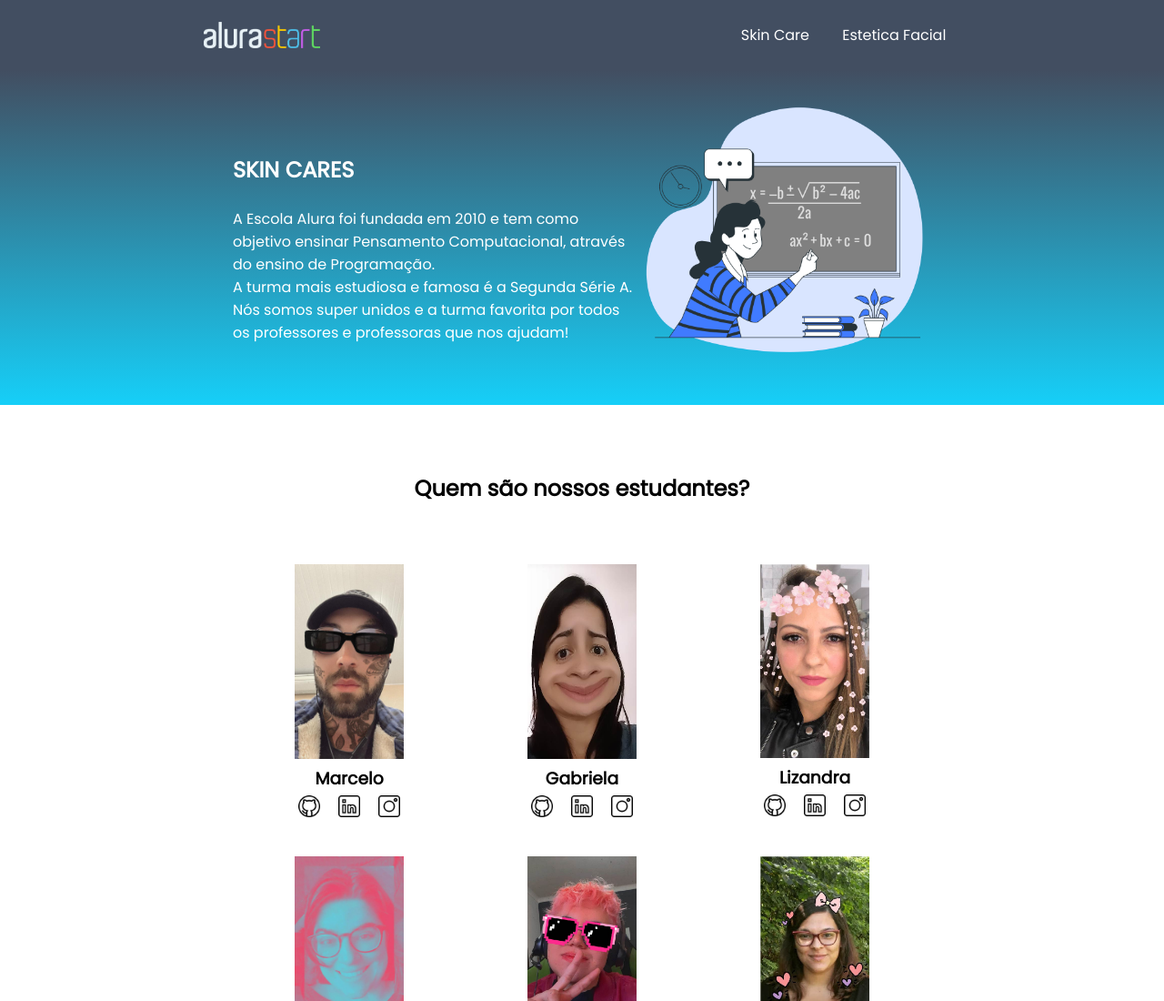
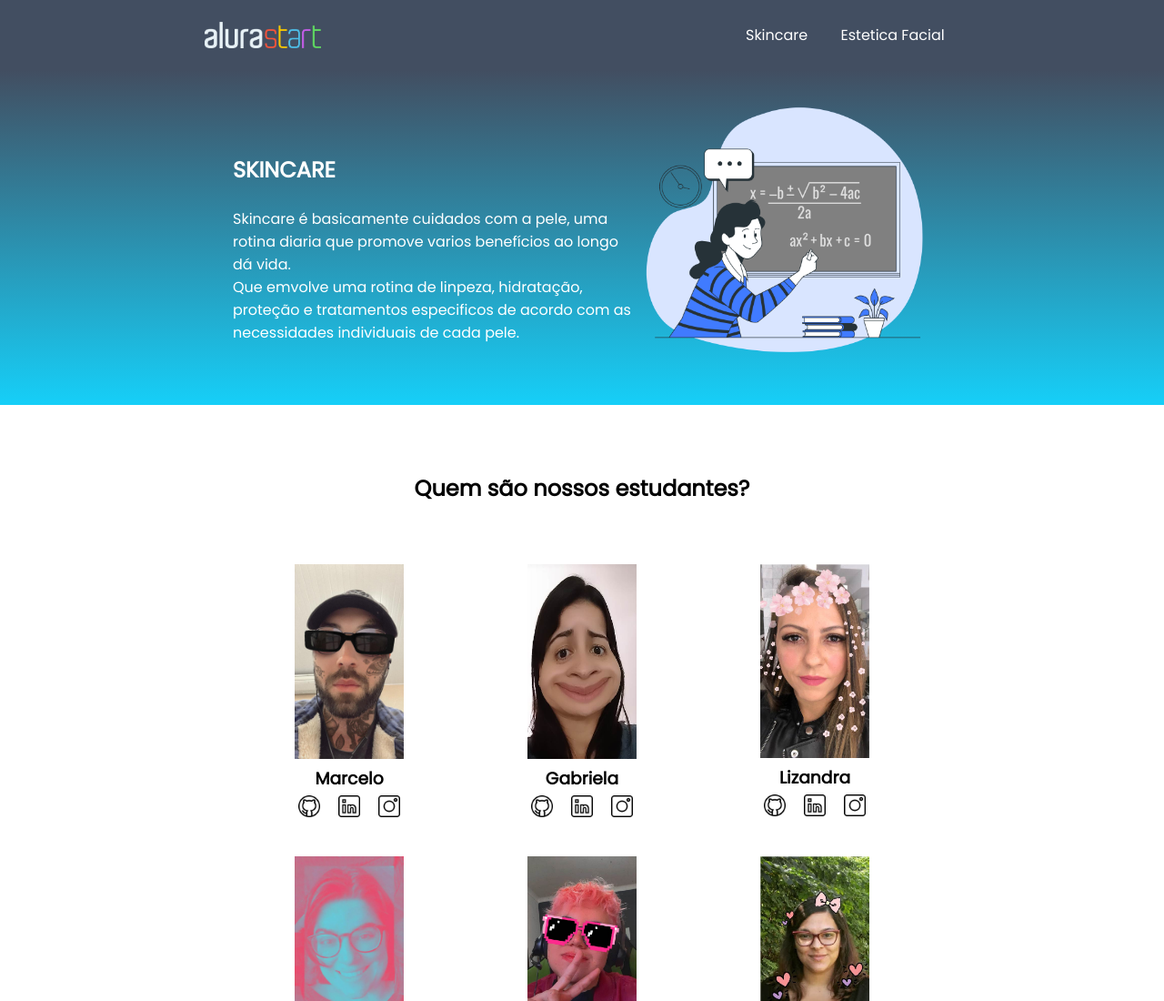
Before and after one commit to euanalivia/alura-projeto1, a plain HTML site: page index.html in a window 1280 px wide. Shown: the top 1100 px of the page at 91% size. Drawn offline with Linux system fonts and the light colour scheme.

Commit message:
Add files via upload

```diff
--- a/index.html
+++ b/index.html
@@ -16,17 +16,15 @@
     <header class="cabecalho">
         <img class="cabecalho-imagem" src="alurastart logo.png" alt="logo da alura start">
         <ul class="cabecalho-lista">
-            <li class="cabecalho-lista-item"><a href="#escola"></main>Skin Care</a></li>
+            <li class="cabecalho-lista-item"><a href="#escola"></main>Skincare</a></li>
             <li class="cabecalho-lista-item"><a href="#estudante">Estetica Facial</a></li>
         </ul>
     </header>
     <section id="escola">
         <div class="escola-div-conteudo">
-            <h2 class="escola-titulo">SKIN CARES</h2>
-            <p class="escola-texto-um">A Escola Alura foi fundada em 2010 e tem como objetivo ensinar Pensamento
-                Computacional, através do ensino de Programação.</p>
-            <p class="escola-texto-dois">A turma mais estudiosa e famosa é a Segunda Série A. Nós somos super unidos e a
-                turma favorita por todos os professores e professoras que nos ajudam!</p>
+            <h2 class="escola-titulo">SKINCARE</h2>
+            <p class="escola-texto-um">Skincare é basicamente cuidados com a pele, uma rotina diaria que promove varios benefícios ao longo dá vida.</p>
+            <p class="escola-texto-dois">Que emvolve uma rotina de linpeza, hidratação, proteção e tratamentos especificos de acordo com as necessidades individuais de cada pele.</p>
         </div>
         <img class="escola-imagem" src="Formula-bro.png" alt="imagem que representa uma professora em sala de aula">
     </section>
```
